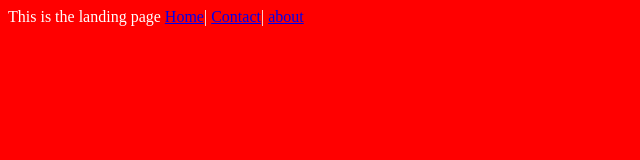
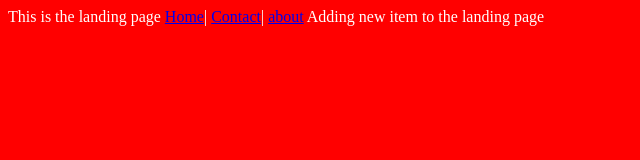
Before and after one commit to atomty1/my-ecommerce, a plain HTML site: page index.html in a window 1280 px wide. Shown: the whole page, without its empty margins (0-640 px from the left). Drawn offline with Linux system fonts and the light colour scheme.

Commit message:
new line added to the landing page

```diff
--- a/index.html
+++ b/index.html
@@ -11,5 +11,6 @@
     <a href="/index.html">Home</a>|
     <a href="/contact.html">Contact</a>|
     <a href="/about.html">about</a>
+    Adding new item to the landing page
 </body>
 </html>
```
